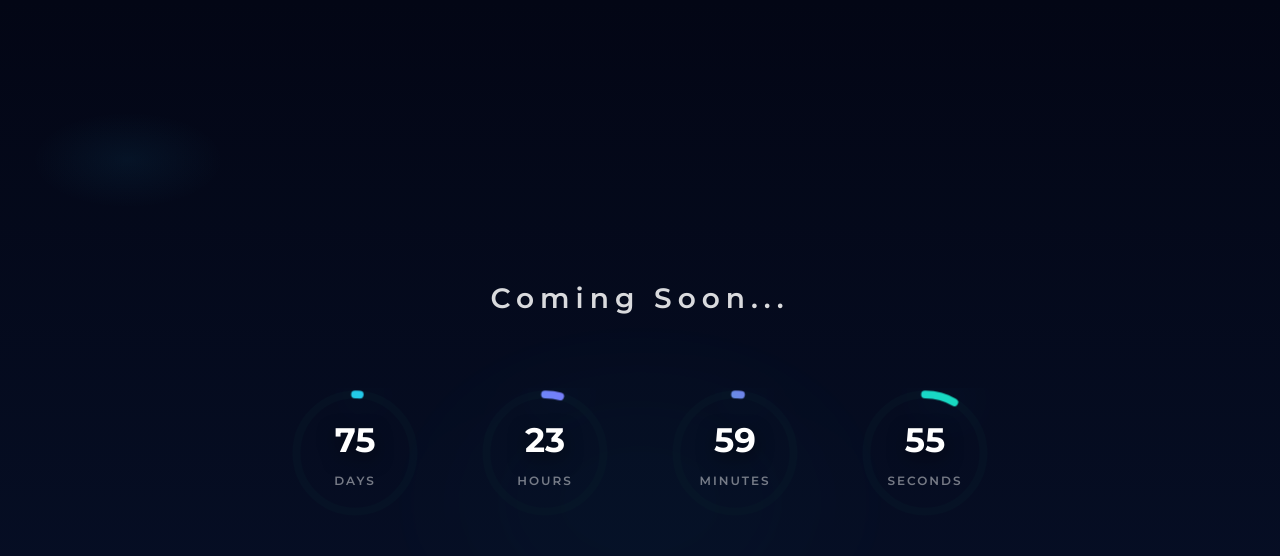
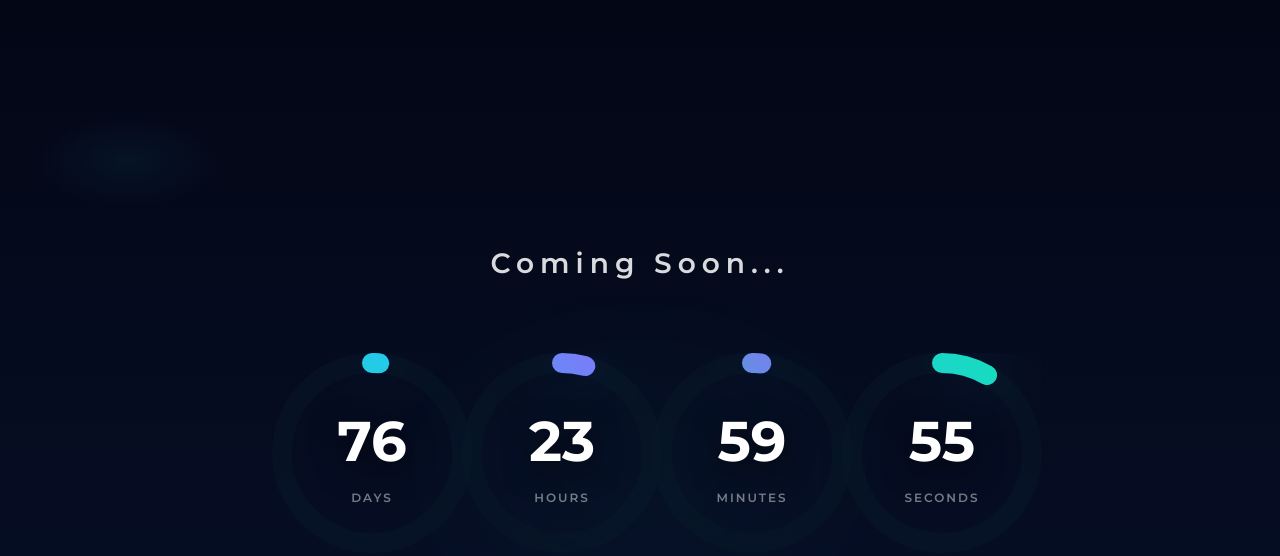
Before and after one commit to Gokul-S-dev/Varnam-CountDown-Timer, a plain HTML site: page index.html in a window 1280 px wide. Drawn offline with nearby package versions, Linux system fonts and the light colour scheme.

Commit message:
Update of time

```diff
--- a/index.css
+++ b/index.css
@@ -24,8 +24,8 @@ body{
 }
 .circle-wrap{
   position:relative;
-  width:130px;
-  height:130px;
+  width:200px;
+  height:200px;
   margin:0 auto;
 }
 
@@ -37,17 +37,17 @@ body{
 }
 .circle-wrap{border-radius:0}
 .progress{width:100%;height:100%;transform:rotate(-90deg)}
-.progress .bg{fill:none;stroke:#071a28;stroke-width:6;stroke-opacity:0.35}
-.progress .fg{fill:none;stroke-width:6;stroke-linecap:round;transition:stroke-dashoffset 0.45s linear, opacity 0.45s;opacity:1}
+.progress .bg{fill:none;stroke:#071a28;stroke-width:10;stroke-opacity:0.35}
+.progress .fg{fill:none;stroke-width:10;stroke-linecap:round;transition:stroke-dashoffset 0.45s linear, opacity 0.45s;opacity:1}
 .value{position:absolute;inset:0;display:flex;flex-direction:column;align-items:center;justify-content:center}
 .value{z-index:2}
 .number{
-  font-size:34px;
+  font-size:56px;
   font-weight:700;
   color:#ffffff; /* solid white for high contrast */
   -webkit-text-fill-color: #ffffff;
   background: none;
-  text-shadow: 0 6px 18px rgba(0,0,0,0.55), 0 2px 8px rgba(255,255,255,0.02);
+  text-shadow: 0 8px 28px rgba(0,0,0,0.6), 0 2px 10px rgba(255,255,255,0.02);
 }
 .label{font-size:12px;color:rgba(255,255,255,0.45);margin-top:6px;letter-spacing:2px}
 
--- a/index.js
+++ b/index.js
@@ -1,8 +1,8 @@
 // Countdown timer with animated SVG circles
 (function(){
-  // By default target is 7 days from now; change `targetDate` if you want a specific date
+
   const now = new Date();
-  const defaultTarget = new Date(now.getTime() + 76*24*60*60*1000);
+  const defaultTarget = new Date(now.getTime() + 77*24*60*60*1000);
   let targetDate = defaultTarget;
 
   // expose target text
```
